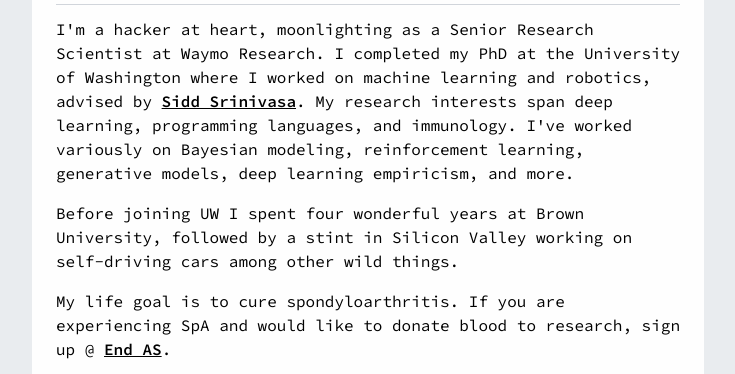
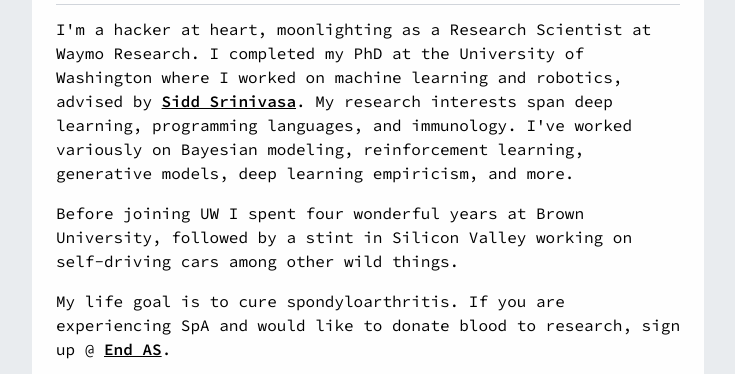
Before and after one commit to samuela/personal-website, an Astro site: page / in a window 1280 px wide. Shown: the part 425-799 px from the top of the page, without its empty margins (272-1007 px from the left). Built offline with nearby package versions, Linux system fonts and the light colour scheme; Astro itself is replaced by a stand-in of ours; some packages are replaced by stand-ins of ours.

Commit message:
Update index.astro

```diff
--- a/src/pages/index.astro
+++ b/src/pages/index.astro
@@ -26,7 +26,7 @@ const sortedNews = news.sort(
     <hr class="my-3" />
 
     <p>
-      I'm a hacker at heart, moonlighting as a Senior Research Scientist at
+      I'm a hacker at heart, moonlighting as a Research Scientist at
       Waymo Research. I completed my PhD at the University of Washington where I
       worked on machine learning and robotics, advised by <a
         href="https://goodrobot.ai/">Sidd Srinivasa</a
```
